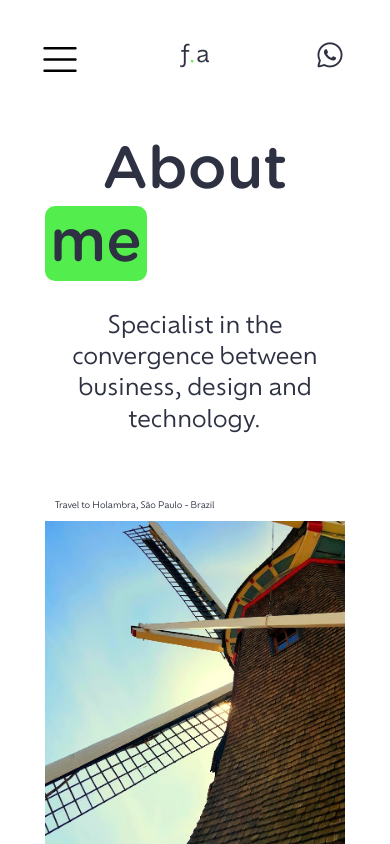
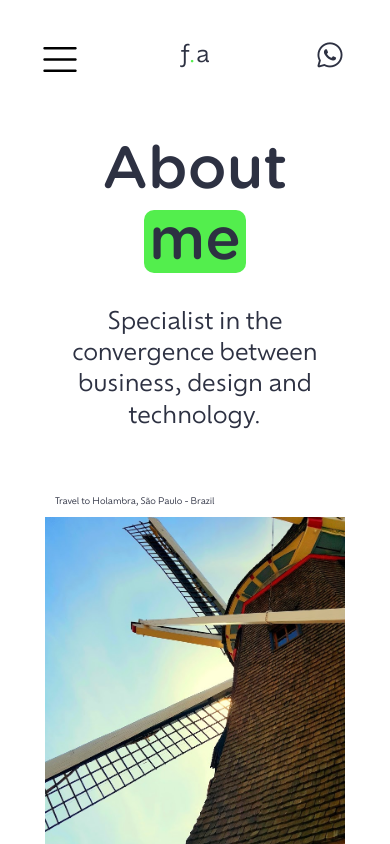
Before and after one commit to fabioalencar/portfolio, a Next.js app: page /about in a window 390 px wide. Shown: the top 844 px of the page. Built offline with nearby package versions, Linux system fonts and the light colour scheme.

Commit message:
Fixing internal title

```diff
--- a/styles/critical.css
+++ b/styles/critical.css
@@ -207,7 +207,6 @@ strong {
   }
 
   .title span {
-    display: table;
     padding: 2px 5px;
   }
 
```
